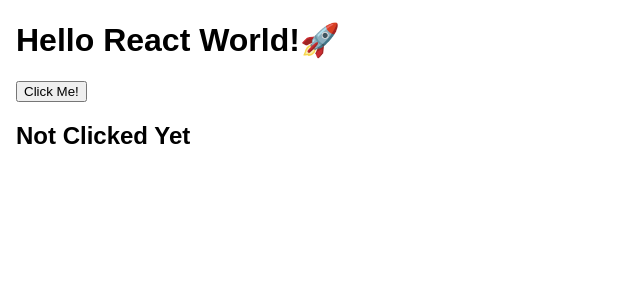
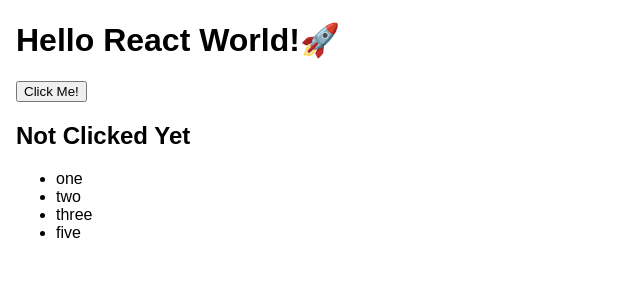
Before and after one commit to arpi17/react-starter, a React app: page / in a window 1280 px wide. Shown: the top 300 px of the page, without its empty margins (0-640 px from the left). Built offline with nearby package versions, Linux system fonts and the light colour scheme.

Commit message:
Remove React Hot Loader, only use the webpack HMR

```diff
--- a/package.json
+++ b/package.json
@@ -12,8 +12,7 @@
   },
   "dependencies": {
     "react": "^16.8.6",
-    "react-dom": "^16.8.6",
-    "react-hot-loader": "^4.8.4"
+    "react-dom": "^16.8.6"
   },
   "devDependencies": {
     "@babel/cli": "^7.4.4",
--- a/src/App.js
+++ b/src/App.js
@@ -1,4 +1,3 @@
-import { hot } from 'react-hot-loader/root';
 import React, { Component } from 'react';
 import './App.css';
 
@@ -8,11 +7,11 @@ class App extends Component {
   constructor(props) {
     super(props);
     this.state = {
-      isClickled: false
+      isClickled: false,
+      list: ['one', 'two', 'three', 'five']
     };
   }
 
-  // FIXME: Configure ESlint to ingore this warning
   handleClick = () => {
     this.setState({ isClickled: !this.state.isClickled });
   };
@@ -23,9 +22,14 @@ class App extends Component {
         <h1>Hello React World!🚀</h1>
         <TestRender onClick={this.handleClick} />
         <h2>{this.state.isClickled ? 'Clicked' : 'Not Clicked Yet'}</h2>
+        <ul>
+          {this.state.list.map((item, i) => (
+            <li key={i}>{item}</li>
+          ))}
+        </ul>
       </div>
     );
   }
 }
 
-export default hot(App);
+export default App;
--- a/src/index.js
+++ b/src/index.js
@@ -2,4 +2,10 @@ import React from 'react';
 import ReactDOM from 'react-dom';
 import App from './App.js';
 
-ReactDOM.render(<App />, document.getElementById('root'));
+const render = () => ReactDOM.render(<App />, document.getElementById('root'));
+
+render();
+
+if (module.hot) {
+  module.hot.accept('./App.js', () => render());
+}
--- a/webpack.config.js
+++ b/webpack.config.js
@@ -32,13 +32,13 @@ module.exports = {
     port: 3000,
     publicPath: 'http://localhost:3000/build/',
     open: true,
-    hotOnly: true,
+    hot: true,
     stats: 'minimal',
     clientLogLevel: 'error'
   },
   plugins: [
+    new webpack.HotModuleReplacementPlugin(),
     new CleanWebpackPlugin(),
-    new webpack.HotModuleReplacementPlugin(),
     new HTMLWebpackPlugin({
       template: 'public/index.html',
       minify: {
```
Also changed, not shown: 1 other file (tests, documents, lock files or other folders).
